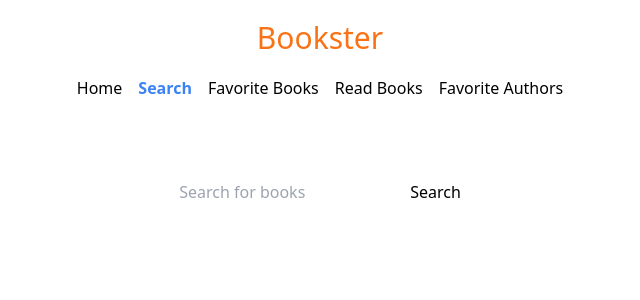
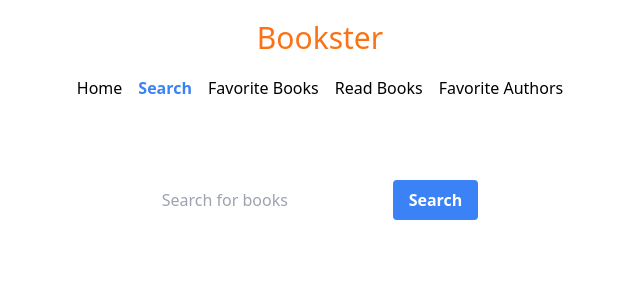
Before and after one commit to jRydell/johanR-sluteprojekt-react, a React (Vite) app: page /search in a window 1280 px wide. Shown: the top 300 px of the page, without its empty margins (320-960 px from the left). Built offline with nearby package versions, Linux system fonts and the light colour scheme.

Commit message:
deleted unused files

```diff
--- a/src/Components/SearchComponent.tsx
+++ b/src/Components/SearchComponent.tsx
@@ -30,7 +30,12 @@
         onChange={(e) => setInput(e.target.value)}
         placeholder={placeholder}
       />
-      <button onClick={handleSearch}>Search</button>
+      <button
+        className="bg-blue-500 hover:bg-blue-700 text-white font-bold py-2 px-4 rounded focus:outline-none active:bg-red-500 active:hover:bg-red-700"
+        onClick={handleSearch}
+      >
+        Search
+      </button>
       {/* {searchUrl && <DisplayAuthorData url={searchUrl} />} */}
       {searchUrl && <DisplayBookData url={searchUrl} />}
     </section>
--- a/src/routes/Author.tsx
+++ /dev/null
@@ -1,5 +0,0 @@
-const Author = () => {
-  return <div>Author</div>;
-};
-
-export default Author;
--- a/src/routes/Book.tsx
+++ /dev/null
@@ -1,5 +0,0 @@
-const Book = () => {
-  return <div>Book</div>;
-};
-
-export default Book;
```
